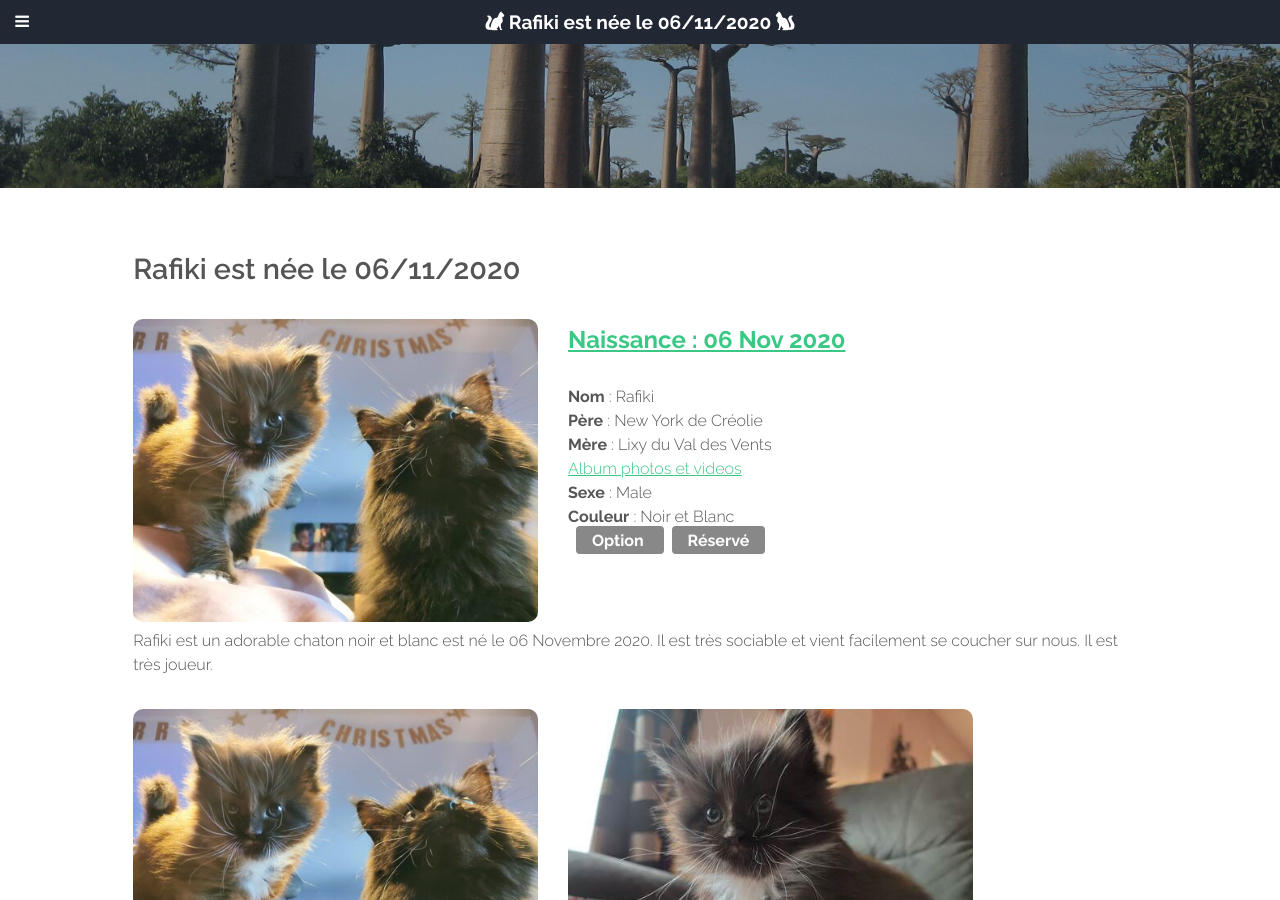
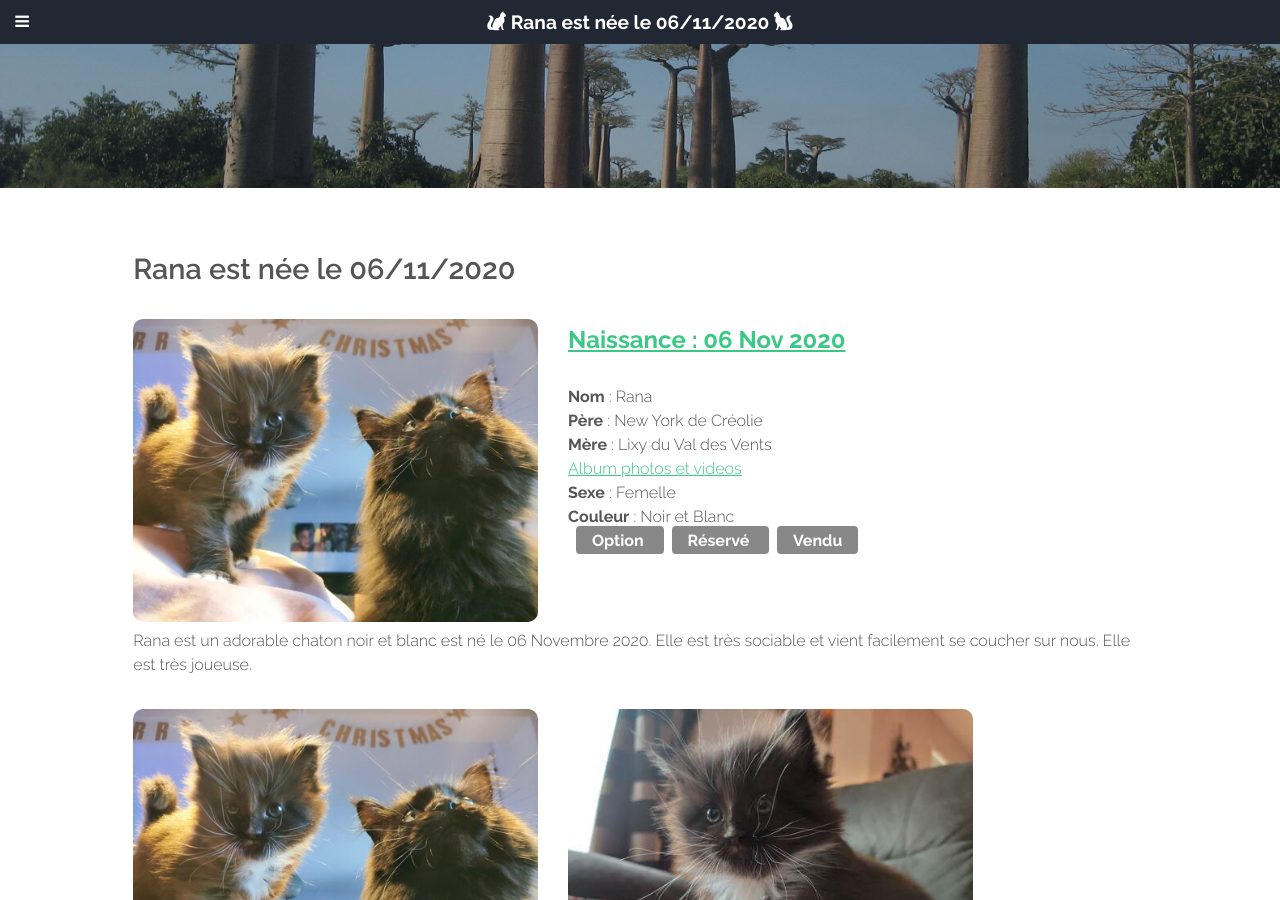
Before and after one commit to jbourcie/creolie, a Jekyll site: the page built from _posts/2020-06-11-portee12-chaton1.md, in a window 1280 px wide and 900 px high. Built offline with Jekyll 4.4.1, drawn with Linux system fonts in a browser that asks for light colours; some web fonts are replaced; a file with an impossible date is left out.

Commit message:
add Rmionne and update Rana

```diff
--- a/_posts/2020-06-11-portee12-chaton1.md
+++ b/_posts/2020-06-11-portee12-chaton1.md
@@ -1,5 +1,5 @@
 ---
-title: Rafiki est née le 06/11/2020
+title: Rana est née le 06/11/2020
 layout: post
 categories: Chaton
 date: 2020-06-11 08:00:00
@@ -8,15 +8,15 @@ pere : New York de Créolie
 mere : Lixy du Val des Vents
 naissance: 2020-11-06
 photos: [portee12.jpg, portee12_1.jpg, portee12_2.jpg, portee12_3.jpg, portee12_4.jpg]
-sexe : Male
+sexe : Femelle
 porteeId : Portee12
 reserve : true
 option : true
-vendu : false
+vendu : true
 album : https://photos.app.goo.gl/e9dwv4PTUw4JA8rw6
 couleur : Noir et Blanc
-name : Rafiki
+name : Rana
 photo : portee12.jpg
 ---
 
-Rafiki est un adorable chaton noir et blanc est né le 06 Novembre 2020. Il est très sociable et vient facilement se coucher sur nous. Il est très joueur.
+Rana est un adorable chaton noir et blanc est né le 06 Novembre 2020. Elle est très sociable et vient facilement se coucher sur nous. Elle est très joueuse.
```
Also changed, not shown: _posts/2020-18-12-portee13-chaton1.md (added, +24 -0 lines), _posts/2020-18-12-portee13.md (added, +14 -0 lines), photos/portee13_1.jpg (added), photos/portee13_2.jpg (added), photos/portee13_3.jpg (added), photos/portee13_4.jpg (added), photos/portee13_5.jpg (added).
